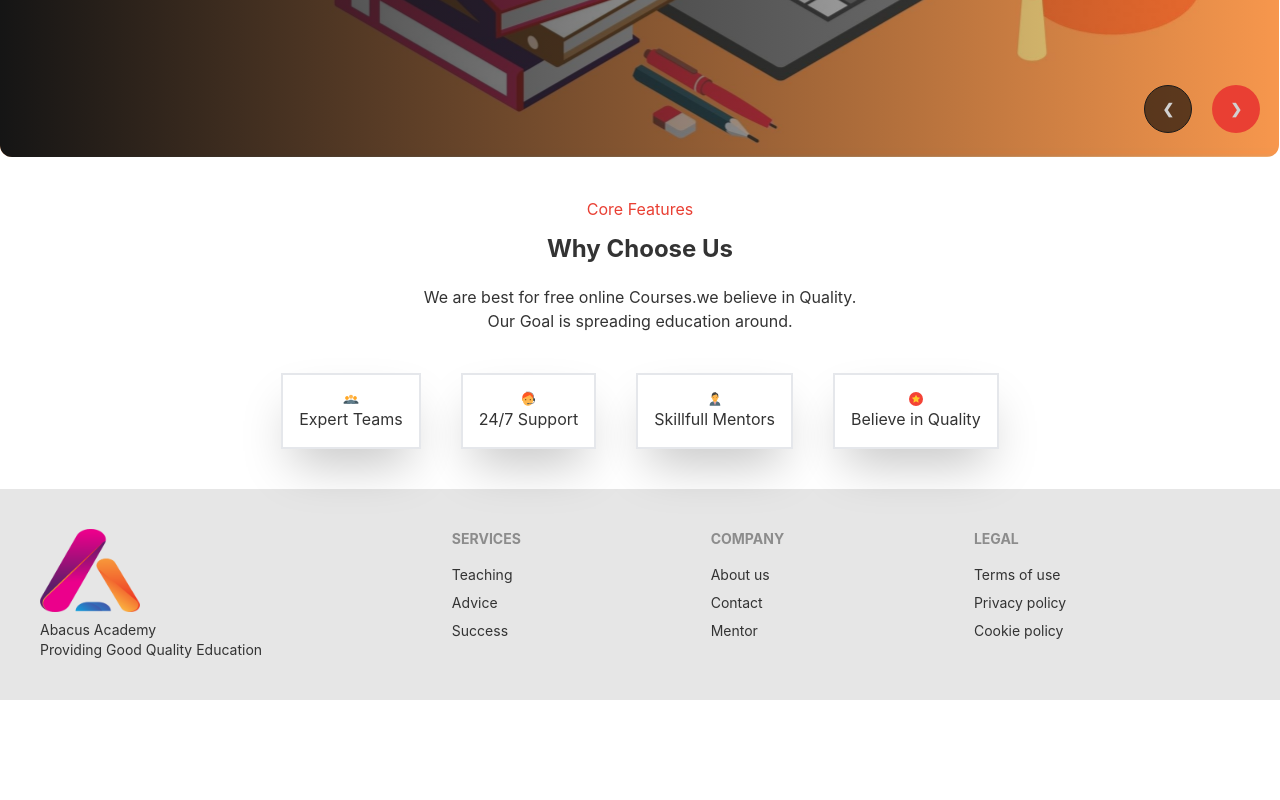
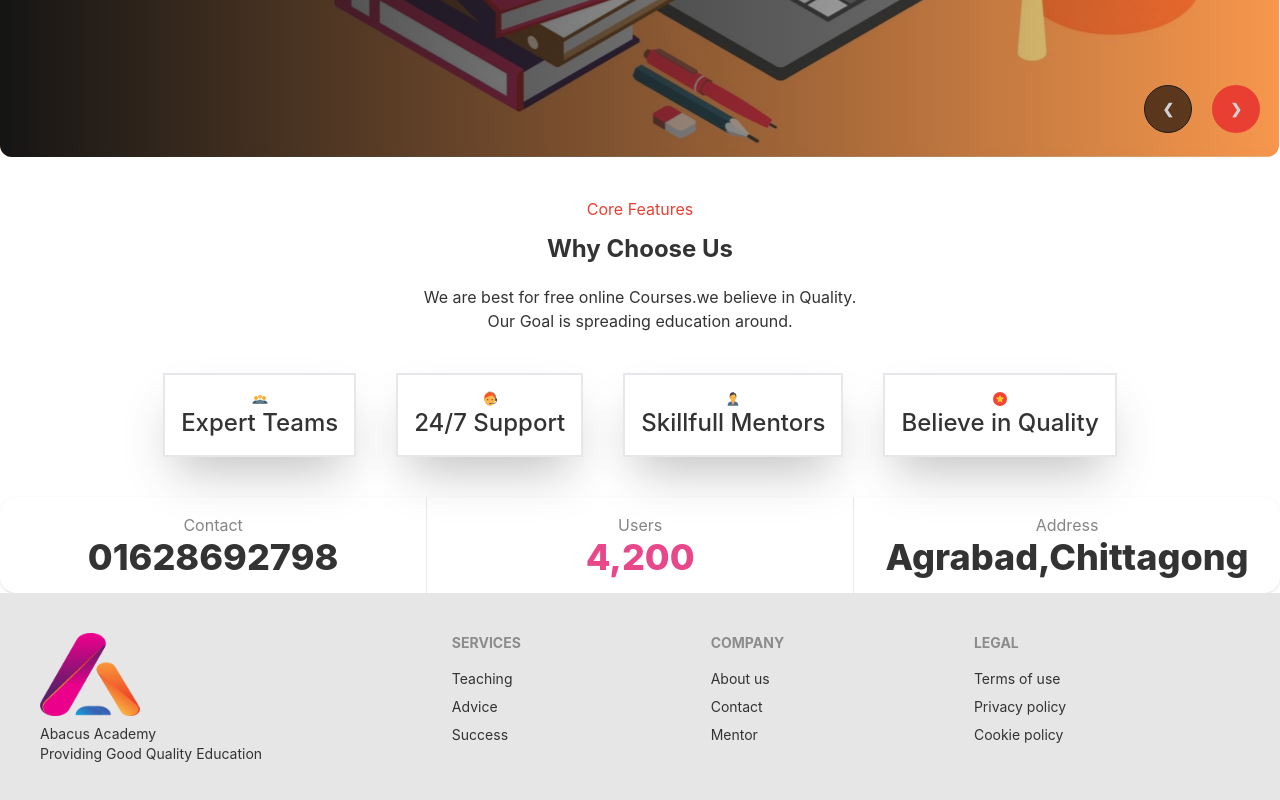
Before and after one commit to rakibul58/abacus-academy, a React (Create React App) app: page / in a window 1280 px wide. Shown: the part 747-1547 px from the top of the page. Before the commit the page ends 1447 px from the top, so only its background shows below. Built offline with nearby package versions, Linux system fonts and the light colour scheme.

Commit message:
info te kichu baki

```diff
--- a/src/Pages/Home/CoreFeatures/CoreFeatures.js
+++ b/src/Pages/Home/CoreFeatures/CoreFeatures.js
@@ -11,27 +11,28 @@ const CoreFeatures = () => {
             <p className='text-center m-5'>We are best for free online Courses.we believe in Quality.  <br /> Our Goal is spreading education around.</p>
            </div>
 
-           <div className='flex flex-wrap justify-center gap-10 my-10'>
+           <div className='flex flex-wrap justify-center gap-10 my-10 '>
            <div className='border-2 shadow-2xl p-4 hover:bg-orange-500'>
-           <div className='flex  justify-center'>
+           <div className='flex  justify-center '>
            <FcConferenceCall></FcConferenceCall>
+
            </div >
-            <Link><h4>Expert Teams</h4></Link>
+            <Link><h4 className='font-medium text-2xl'>Expert Teams</h4></Link>
             </div>
 
            <div className='border-2 shadow-2xl p-4 hover:bg-orange-500'>
           <div className='flex  justify-center'><FcAssistant></FcAssistant></div>
-           <Link><h4>24/7 Support</h4></Link>
+           <Link><h4 className='font-medium text-2xl'>24/7 Support</h4></Link>
            </div>
 
            <div className='border-2 shadow-2xl p-4 hover:bg-orange-500'>
           <div className='flex  justify-center'>  <FcBusinessman></FcBusinessman></div>
-           <Link><h4>Skillfull Mentors</h4></Link>
+           <Link><h4 className='font-medium text-2xl'>Skillfull Mentors</h4></Link>
            </div>
 
            <div className='border-2 shadow-2xl p-4 hover:bg-orange-500'>
            <div className='flex  justify-center ' > <FcRating></FcRating></div>
-            <Link><h4>Believe in Quality</h4></Link>
+            <Link><h4 className='font-medium text-2xl'>Believe in Quality</h4></Link>
            </div>
 
            </div>
--- a/src/Pages/Home/Info/Info.js
+++ b/src/Pages/Home/Info/Info.js
@@ -2,8 +2,29 @@ import React from 'react';
 
 const Info = () => {
     return (
-        <div>
+        <div >
+            {/* flex flex-wrap justify-center gap-10 my-10  wrap korle shundor dekhai na tai scrooll korar moto rakhsi  */      }
+            <div className="stats shadow flex ">
 
+  <div className="stat place-items-center">
+    <div className="stat-title">Contact</div>
+    <div className="stat-value">01628692798</div>
+    {/* <div className="stat-desc">From January 1st to February 1st</div> */}
+  </div>
+
+  <div className="stat place-items-center">
+    <div className="stat-title">Users</div>
+    <div className="stat-value text-secondary">4,200</div>
+    {/* <div className="stat-desc text-secondary">↗︎ 40 (2%)</div> */}
+  </div>
+
+  <div className="stat place-items-center">
+    <div className="stat-title">Address </div>
+    <div className="stat-value">Agrabad,Chittagong</div>
+    {/* <div className="stat-desc">↘︎ 90 (14%)</div> */}
+  </div>
+
+</div>
         </div>
     );
 };
```
